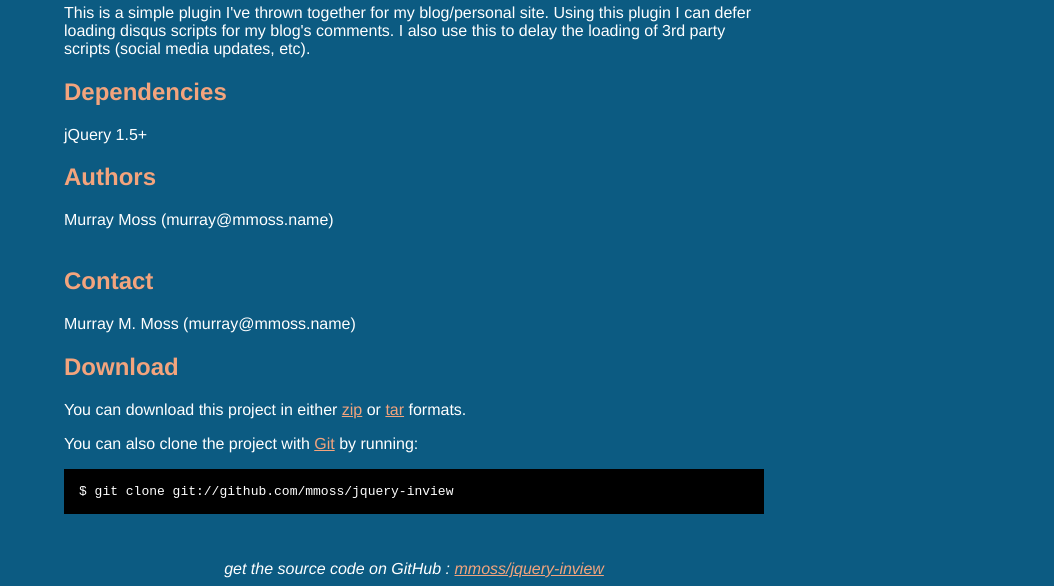
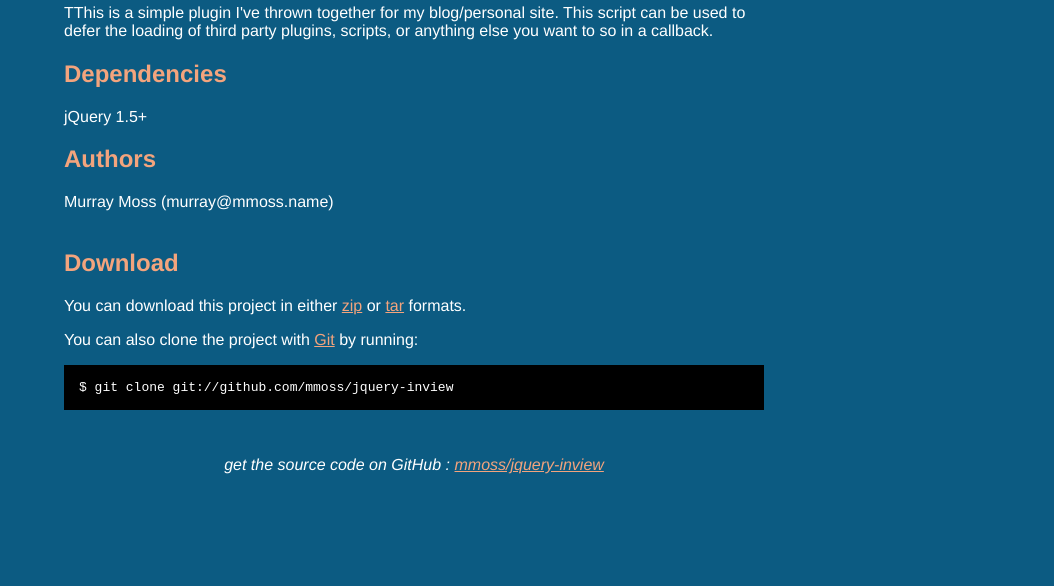
Before and after one commit to mmoss/jquery-inview, a plain HTML site: page index.html in a window 1280 px wide. Shown: the part 303-889 px from the top of the page, without its empty margins (226-1280 px from the left). After the commit the page ends 800 px from the top, so only its background shows below. Drawn offline with Linux system fonts and the light colour scheme.

Commit message:
Updated index.html with a better description.

```diff
--- a/index.html
+++ b/index.html
@@ -49,14 +49,11 @@
       A tiny (less than 1kb unminified) jQuery plugin that allows you to specify a callback to execute when an element is scrolled into view. Uses jQuery's Deferred Object API
     </div>
 
-    <p>This is a simple plugin I've thrown together for my blog/personal site. Using this plugin I can defer loading disqus scripts for my blog's comments. I also use this to delay the loading of 3rd party scripts (social media updates, etc).</p><h2>Dependencies</h2>
+    <p>TThis is a simple plugin I've thrown together for my blog/personal site. This script can be used to defer the loading of third party plugins, scripts, or anything else you want to so in a callback.</p><h2>Dependencies</h2>
 <p>jQuery 1.5+</p>
 <h2>Authors</h2>
 <p>Murray Moss (murray@mmoss.name)
 <br/>
-<br/>      </p>
-<h2>Contact</h2>
-<p>Murray M. Moss (murray@mmoss.name)
 <br/>      </p>
 
 
```
